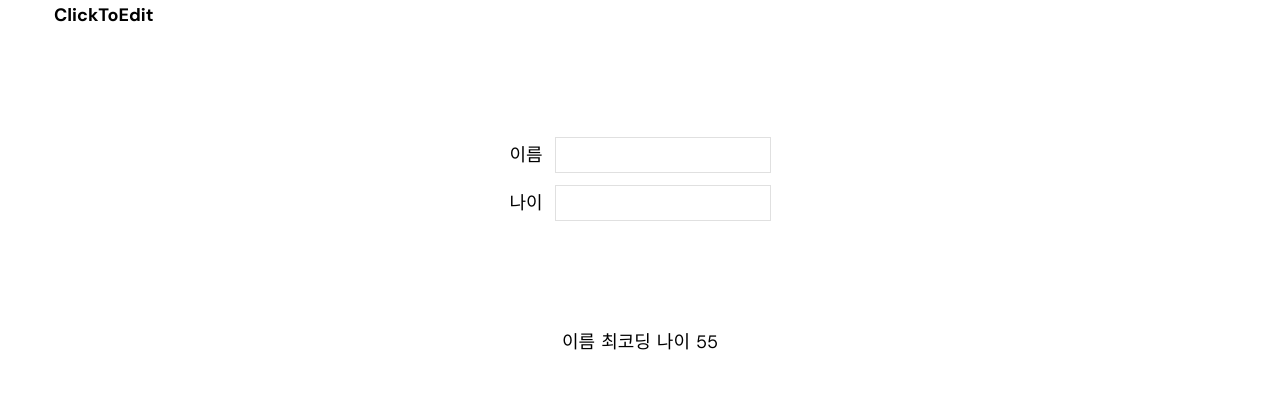
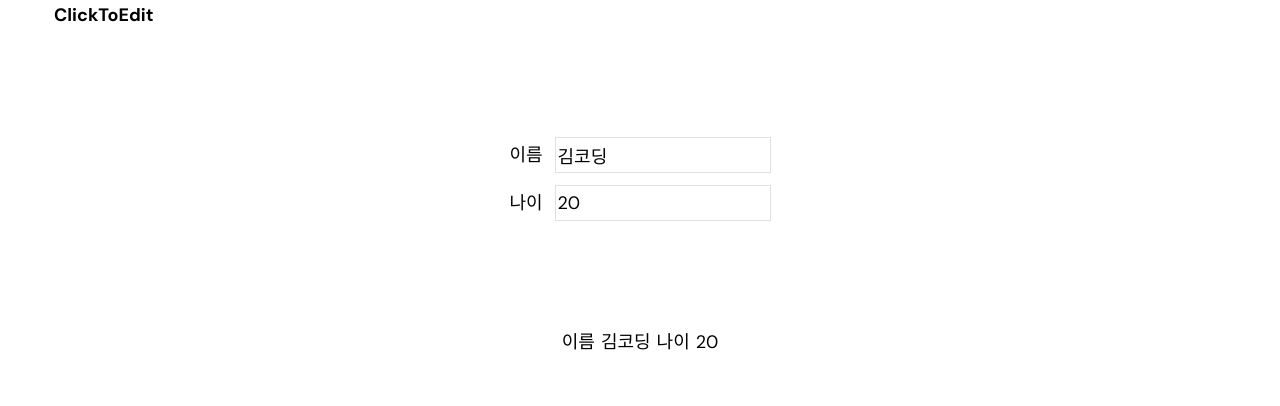
Before and after one commit to joyjs/wanted_pre_onboarding, a React (Create React App) app: page / in a window 1280 px wide. Shown: the part 2080-2486 px from the top of the page. Built offline with nearby package versions, Linux system fonts and the light colour scheme.

Commit message:
🔨 Implemented scripts to ClickToEdit component

```diff
--- a/src/component/ClickToEdit.js
+++ b/src/component/ClickToEdit.js
@@ -1,6 +1,13 @@
-import React from 'react'
+import React, { useState } from 'react'
 
-function ClickToEdit() {
+function ClickToEdit(props) {
+  const handleClick = (e) => {
+    e.target.select()
+  }
+
+  const [name, setName] = useState('김코딩')
+  const [age, setAge] = useState(20)
+
   return (
     <section className="ClickToEdit">
       <h1 className="title">ClickToEdit</h1>
@@ -17,6 +24,10 @@ function ClickToEdit() {
               type="text"
               minLength={2} // NOTE: 이름의 기재문자 수의 제한 예외 사항으로 인해 maxLength 대신 minLength를 적용함(https://bit.ly/생활법령정보_이름관련준수사항)
               required
+              placeholder="이름을 입력하세요"
+              onClick={handleClick}
+              onChange={(e) => setName(e.target.value)}
+              value={name}
             />
           </div>
 
@@ -30,6 +41,10 @@ function ClickToEdit() {
               type="text"
               maxLength={3}
               required
+              placeholder="나이를 입력하세요"
+              onClick={handleClick}
+              onChange={(e) => setAge(e.target.value)}
+              value={age}
             />
           </div>
         </form>
@@ -37,12 +52,12 @@ function ClickToEdit() {
         <div className="clicktoedit-results">
           <div className="result-name">
             <p className="name-title">이름</p>
-            <p className="name-binded">최코딩</p>
+            <p className="name-binded">{name}</p>
           </div>
 
           <div className="result-age">
             <p className="age-title">나이</p>
-            <p className="age-binded">55 </p>
+            <p className="age-binded">{age}</p>
           </div>
         </div>
       </div>
```
